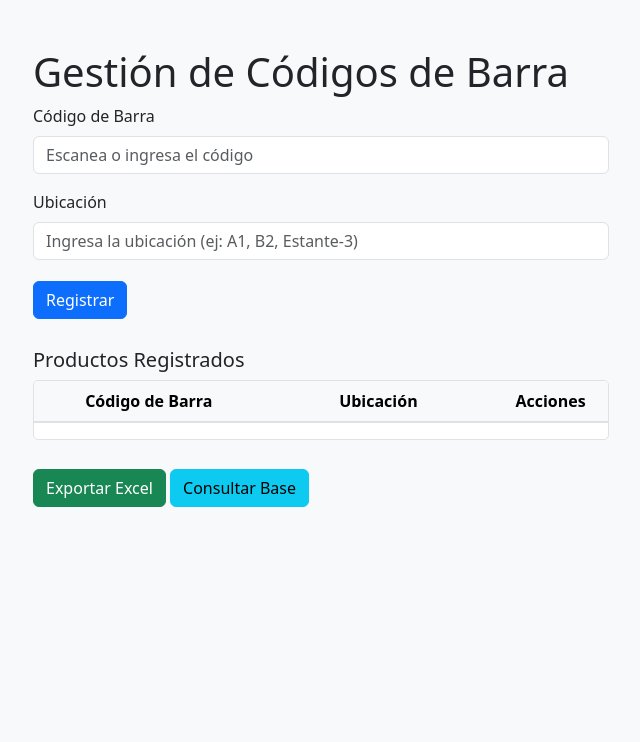
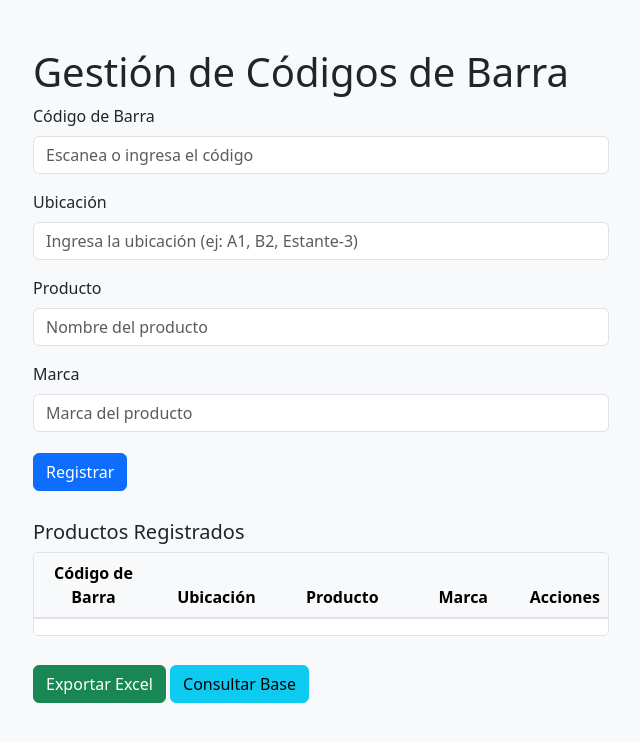
Before and after one commit to dmbruno/GestionCodigos, a Flask app: page / in a window 1280 px wide. Shown: the top 742 px of the page, without its empty margins (319-959 px from the left). Run offline with Flask 3, Linux system fonts and the light colour scheme; data that the repository does not hold is empty.

Commit message:
se agregaron campos nombre y marca

```diff
--- a/GestionCodigos/app.py
+++ b/GestionCodigos/app.py
@@ -8,7 +8,7 @@ DATA_FILE = "data.csv"
 
 # Crear el archivo inicial si no existe
 if not os.path.exists(DATA_FILE):
-    pd.DataFrame(columns=["Código de Barra", "Ubicación"]).to_csv(DATA_FILE, index=False)
+    pd.DataFrame(columns=["Código de Barra", "Ubicación", "Producto", "Marca"]).to_csv(DATA_FILE, index=False)
 
 # Pantalla principal para registrar códigos
 @app.route("/")
@@ -26,15 +26,17 @@ def add_entry():
     data = request.json
     code = data.get("code")
     location = data.get("location")
+    product = data.get("product")
+    brand = data.get("brand")
 
-    if code and location:
+    if code and location and product and brand:
         df = pd.read_csv(DATA_FILE)  # Cargar el archivo CSV existente
         # Verificar si el código ya existe
         if code in df["Código de Barra"].values:
             return jsonify({"success": False, "message": "El código ya existe"}), 400
 
         # Crear un nuevo DataFrame con la nueva fila
-        new_row = pd.DataFrame({"Código de Barra": [code], "Ubicación": [location]})
+        new_row = pd.DataFrame({"Código de Barra": [code], "Ubicación": [location], "Producto": [product], "Marca": [brand]})
         # Concatenar el nuevo DataFrame con el existente
         df = pd.concat([df, new_row], ignore_index=True)
         # Guardar el DataFrame actualizado
@@ -49,24 +51,28 @@ def get_data():
     df = pd.read_csv(DATA_FILE)
     return df.to_json(orient="records")
 
-# Editar la ubicación de un código
+# Editar un registro
 @app.route("/edit", methods=["POST"])
 def edit_entry():
     data = request.json
     code = str(data.get("code"))  # Asegurarse de que sea cadena
     location = data.get("location")
+    product = data.get("product")
+    brand = data.get("brand")
 
-    if code and location:
+    if code and location and product and brand:
         df = pd.read_csv(DATA_FILE)
         # Verificar si el código existe
         if code in df["Código de Barra"].astype(str).values:  # Convertir a cadena para evitar errores
             df.loc[df["Código de Barra"].astype(str) == code, "Ubicación"] = location
+            df.loc[df["Código de Barra"].astype(str) == code, "Producto"] = product
+            df.loc[df["Código de Barra"].astype(str) == code, "Marca"] = brand
             df.to_csv(DATA_FILE, index=False)
             return jsonify({"success": True})
         return jsonify({"success": False, "message": "Código no encontrado"}), 404
     return jsonify({"success": False, "message": "Datos inválidos"}), 400
 
-
+# Eliminar un registro
 @app.route("/delete", methods=["POST"])
 def delete_entry():
     data = request.json
@@ -80,9 +86,6 @@ def delete_entry():
             return jsonify({"success": True})
         return jsonify({"success": False, "message": "Código no encontrado"}), 404
     return jsonify({"success": False, "message": "Datos inválidos"}), 400
-
-# Eliminar un código por su valor
-
 
 # Exportar los datos a Excel o PDF
 @app.route("/export/<file_type>")
@@ -103,10 +106,10 @@ def export_data(file_type):
         output_file = os.path.join(BASE_DIR, "data.pdf")
         c = canvas.Canvas(output_file, pagesize=letter)
         df = pd.read_csv(DATA_FILE)
-        c.drawString(100, 750, "Códigos Registrados")
+        c.drawString(100, 750, "Productos Registrados")
         y = 730
         for _, row in df.iterrows():
-            c.drawString(100, y, f"{row['Código de Barra']} - {row['Ubicación']}")
+            c.drawString(100, y, f"{row['Código de Barra']} - {row['Producto']} - {row['Marca']} - {row['Ubicación']}")
             y -= 20
         c.save()
         if os.path.exists(output_file):  # Verificar que el archivo existe
--- a/GestionCodigos/static/script.js
+++ b/GestionCodigos/static/script.js
@@ -7,17 +7,20 @@ document.addEventListener("DOMContentLoaded", () => {
         e.preventDefault();
         const code = document.getElementById("barcode").value;
         const location = document.getElementById("location").value;
+        const product = document.getElementById("product").value;
+        const brand = document.getElementById("brand").value;
+
         const response = await fetch("/add", {
             method: "POST",
             headers: { "Content-Type": "application/json" },
-            body: JSON.stringify({ code, location })
+            body: JSON.stringify({ code, location, product, brand })
         });
         if (response.ok) {
-            alert("Código registrado con éxito");
+            alert("Producto registrado con éxito");
             form.reset();
             loadRegisteredProducts(); // Actualizar la lista de productos registrados
         } else {
-            alert("Error al registrar el código");
+            alert("Error al registrar el producto");
         }
     });
 
@@ -62,6 +65,8 @@ document.addEventListener("DOMContentLoaded", () => {
             row.innerHTML = `
                 <td>${product["Código de Barra"]}</td>
                 <td>${product["Ubicación"]}</td>
+                <td>${product["Producto"]}</td>
+                <td>${product["Marca"]}</td>
                 <td>
                     <button class="btn btn-danger btn-sm btn-delete" data-code="${product["Código de Barra"]}">
                         Eliminar
@@ -75,17 +80,17 @@ document.addEventListener("DOMContentLoaded", () => {
         document.querySelectorAll(".btn-delete").forEach(button => {
             button.addEventListener("click", async () => {
                 const code = button.getAttribute("data-code");
-                if (confirm(`¿Estás seguro de eliminar el código: ${code}?`)) {
+                if (confirm(`¿Estás seguro de eliminar el producto con código: ${code}?`)) {
                     const response = await fetch("/delete", {
                         method: "POST",
                         headers: { "Content-Type": "application/json" },
                         body: JSON.stringify({ code })
                     });
                     if (response.ok) {
-                        alert("Código eliminado");
+                        alert("Producto eliminado");
                         loadRegisteredProducts(); // Actualizar la lista después de eliminar
                     } else {
-                        alert("Error al eliminar el código");
+                        alert("Error al eliminar el producto");
                     }
                 }
             });
--- a/GestionCodigos/templates/consulta.html
+++ b/GestionCodigos/templates/consulta.html
@@ -27,6 +27,8 @@
             <thead>
                 <tr>
                     <th>Código de Barra</th>
+                    <th>Producto</th>
+                    <th>Marca</th>
                     <th>Ubicación</th>
                     <th>Acciones</th>
                 </tr>
--- a/GestionCodigos/templates/index.html
+++ b/GestionCodigos/templates/index.html
@@ -24,6 +24,14 @@
                 <input type="text" id="location" class="form-control"
                     placeholder="Ingresa la ubicación (ej: A1, B2, Estante-3)" required>
             </div>
+            <div class="mb-3">
+                <label for="product" class="form-label">Producto</label>
+                <input type="text" id="product" class="form-control" placeholder="Nombre del producto" required>
+            </div>
+            <div class="mb-3">
+                <label for="brand" class="form-label">Marca</label>
+                <input type="text" id="brand" class="form-control" placeholder="Marca del producto" required>
+            </div>
             <button type="submit" class="btn btn-primary">Registrar</button>
         </form>
 
@@ -35,9 +43,11 @@
                 <table class="table table-striped">
                     <thead>
                         <tr>
-                            <th style="width: 40%;">Código de Barra</th>
-                            <th style="width: 40%;">Ubicación</th>
-                            <th style="width: 20%;">Acciones</th>
+                            <th style="width: 25%;">Código de Barra</th>
+                            <th style="width: 25%;">Ubicación</th>
+                            <th style="width: 25%;">Producto</th>
+                            <th style="width: 25%;">Marca</th>
+                            <th style="width: 10%;">Acciones</th>
                         </tr>
                     </thead>
                     <tbody id="registered-products-body">
```
Also changed, not shown: GestionCodigos/static/consulta.js (+8 -4 lines), data.csv (+2 -5 lines), 1 other file.
